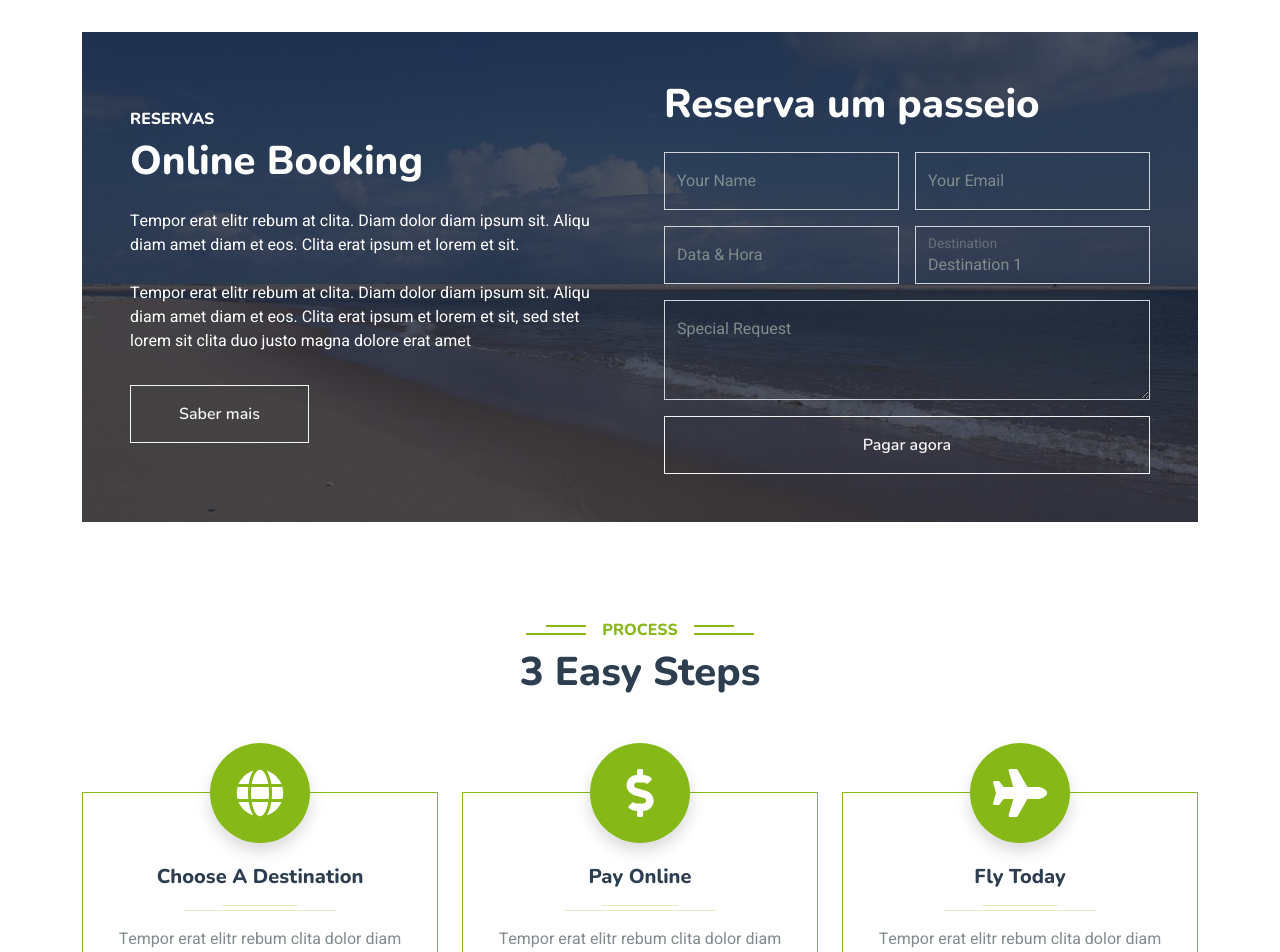
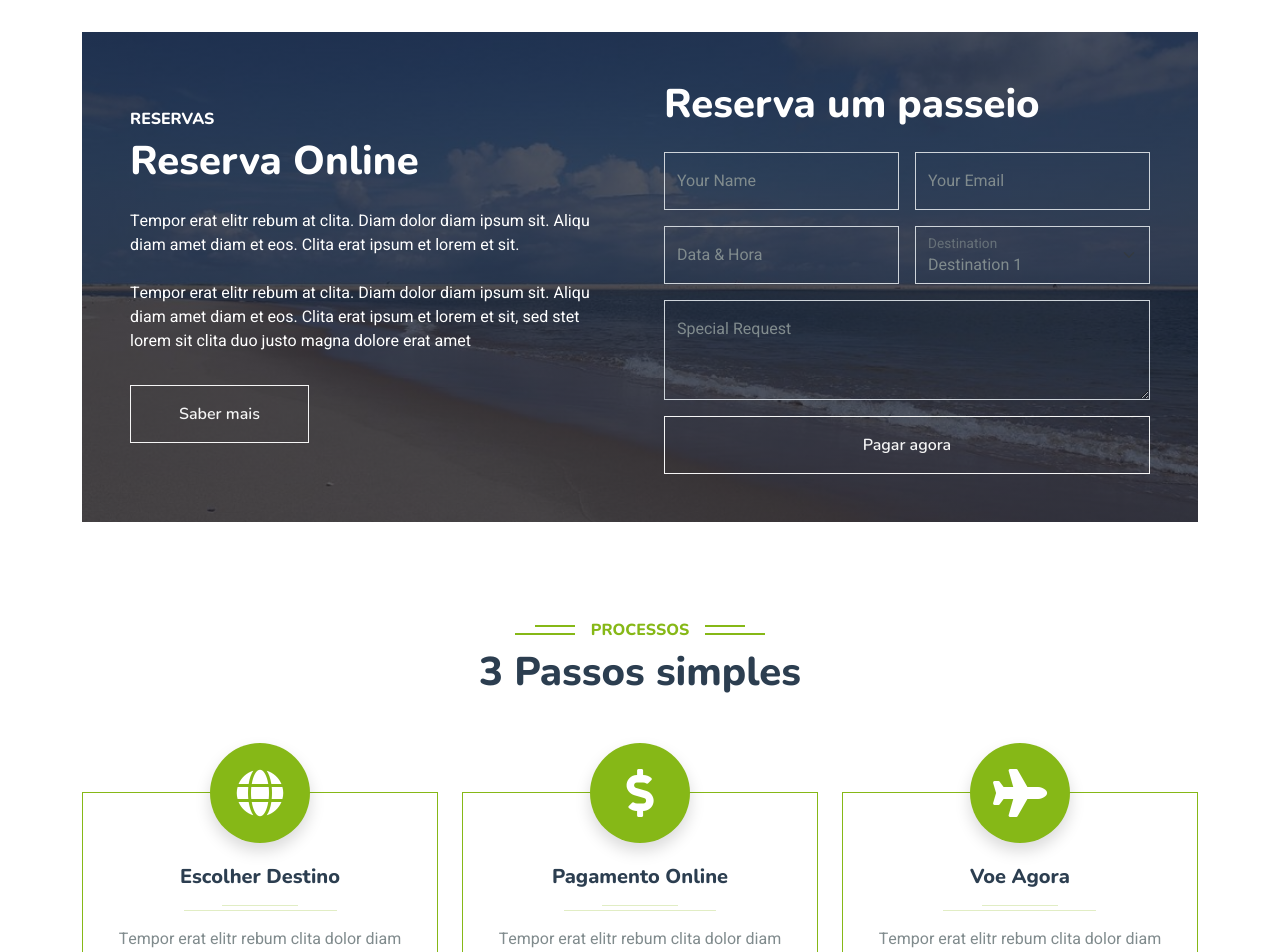
Before and after one commit to makiessedev/turism, a React (Create React App) app: page /packages in a window 1280 px wide. Shown: the part 1340-2292 px from the top of the page. Built offline with nearby package versions, Linux system fonts and the light colour scheme.

Commit message:
feat about

```diff
--- a/src/pages/Booking.jsx
+++ b/src/pages/Booking.jsx
@@ -106,7 +106,7 @@ function Booking() {
           <div className="row g-5 align-items-center">
             <div className="col-md-6 text-white">
               <h6 className="text-white text-uppercase">Booking</h6>
-              <h1 className="text-white mb-4">Online Booking</h1>
+              <h1 className="text-white mb-4">Reserva Online</h1>
               <p className="mb-4">
                 Tempor erat elitr rebum at clita. Diam dolor diam ipsum sit.
                 Aliqu diam amet diam et eos. Clita erat ipsum et lorem et sit.
--- a/src/pages/Packages.jsx
+++ b/src/pages/Packages.jsx
@@ -195,7 +195,7 @@ function Packages() {
           <div className="row g-5 align-items-center">
             <div className="col-md-6 text-white">
               <h6 className="text-white text-uppercase">Reservas</h6>
-              <h1 className="text-white mb-4">Online Booking</h1>
+              <h1 className="text-white mb-4">Reserva Online</h1>
               <p className="mb-4">
                 Tempor erat elitr rebum at clita. Diam dolor diam ipsum sit.
                 Aliqu diam amet diam et eos. Clita erat ipsum et lorem et sit.
@@ -298,9 +298,9 @@ function Packages() {
       <div className="container">
         <div className="text-center pb-4 wow fadeInUp" data-wow-delay="0.1s">
           <h6 className="section-title bg-white text-center text-primary px-3">
-            Process
+            Processos
           </h6>
-          <h1 className="mb-5">3 Easy Steps</h1>
+          <h1 className="mb-5">3 Passos simples</h1>
         </div>
         <div className="row gy-5 gx-4 justify-content-center">
           <div
@@ -314,7 +314,7 @@ function Packages() {
               >
                 <i className="fa fa-globe fa-3x text-white" />
               </div>
-              <h5 className="mt-4">Choose A Destination</h5>
+              <h5 className="mt-4">Escolher Destino</h5>
               <hr className="w-25 mx-auto bg-primary mb-1" />
               <hr className="w-50 mx-auto bg-primary mt-0" />
               <p className="mb-0">
@@ -334,7 +334,7 @@ function Packages() {
               >
                 <i className="fa fa-dollar-sign fa-3x text-white" />
               </div>
-              <h5 className="mt-4">Pay Online</h5>
+              <h5 className="mt-4">Pagamento Online</h5>
               <hr className="w-25 mx-auto bg-primary mb-1" />
               <hr className="w-50 mx-auto bg-primary mt-0" />
               <p className="mb-0">
@@ -354,7 +354,7 @@ function Packages() {
               >
                 <i className="fa fa-plane fa-3x text-white" />
               </div>
-              <h5 className="mt-4">Fly Today</h5>
+              <h5 className="mt-4">Voe Agora</h5>
               <hr className="w-25 mx-auto bg-primary mb-1" />
               <hr className="w-50 mx-auto bg-primary mt-0" />
               <p className="mb-0">
```
